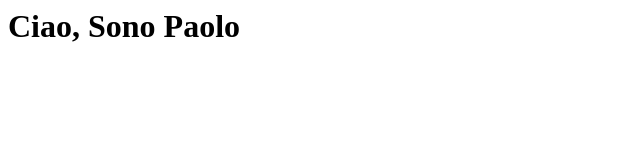
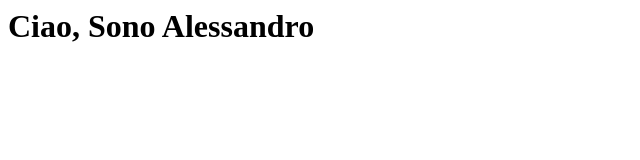
Before and after one commit to BoomPcargnin/h-farm-education-game-1, a plain HTML site: page index.html in a window 1280 px wide. Shown: the whole page, without its empty margins (0-640 px from the left). Drawn offline with Linux system fonts and the light colour scheme.

Commit message:
ho scritto ciao sono alessandro

```diff
--- a/index.html
+++ b/index.html
@@ -3,6 +3,6 @@
 
 	</head>
 	<body>
-		<h1>Ciao, Sono Paolo</h1>
+		<h1>Ciao, Sono Alessandro</h1>
 	</body>
 </html>
```
